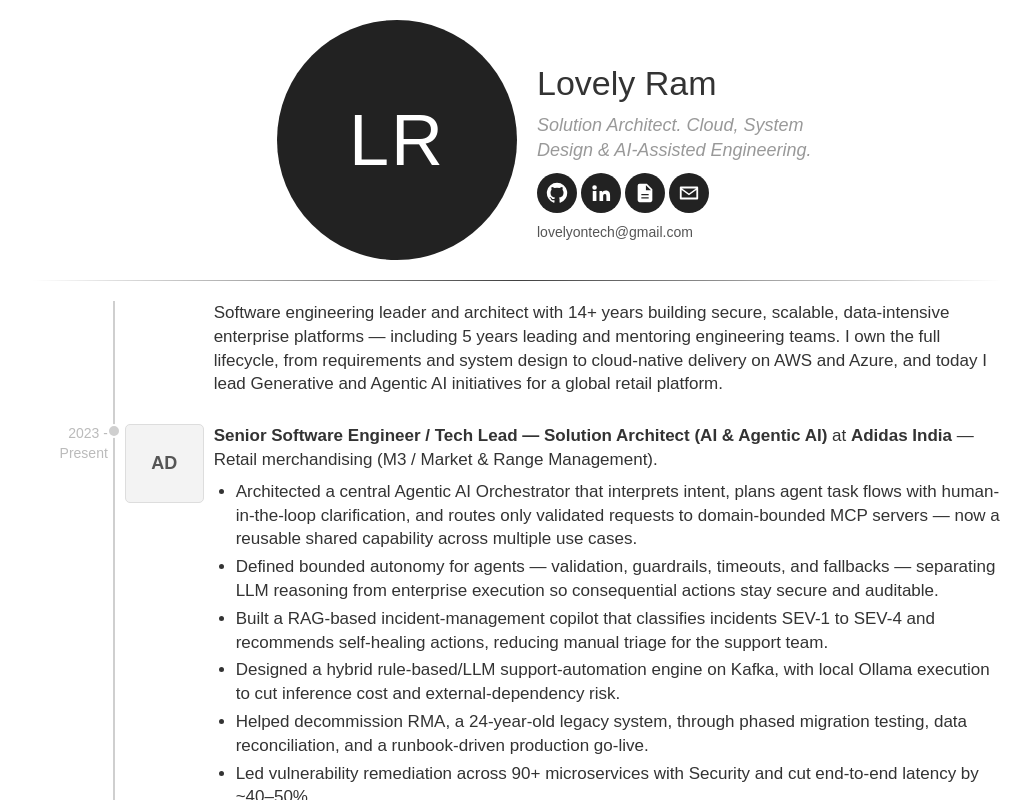
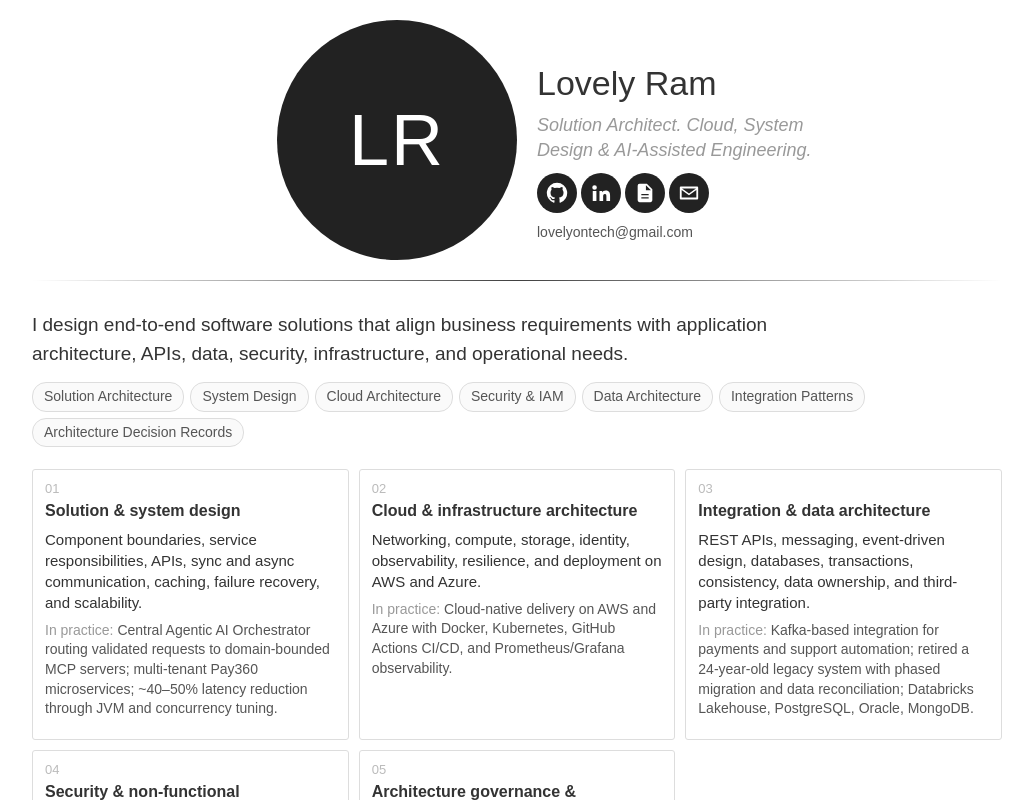
Before and after one commit to lovelyontech-crypto/dev-portfolio-starter, a Next.js app: page / in a window 1280 px wide. Shown: the top 800 px of the page, without its empty margins (123-1156 px from the left). Built offline with nearby package versions, Linux system fonts and the light colour scheme.

Commit message:
Render Solution Architecture section with capability cards

```diff
--- a/app/globals.css
+++ b/app/globals.css
@@ -201,3 +201,19 @@ hr {
   font-size: 14px;
   color: var(--faint);
 }
+
+/* ---------- Solution architecture ---------- */
+#architecture { padding-top: 10px; }
+.arch-statement { font-size: 19px; line-height: 1.5; margin: 0 0 14px; max-width: 760px; }
+.chips { list-style: none; display: flex; flex-wrap: wrap; gap: 6px; padding: 0; margin: 0 0 22px; }
+.chips li {
+  font-size: 14px;
+  border: 1px solid var(--card-border);
+  border-radius: 14px;
+  padding: 4px 11px;
+  color: var(--soft);
+  background: #fafafa;
+}
+.card-num { display: block; font-size: 13px; color: var(--faint); margin-bottom: 2px; }
+.card .evidence { font-size: 14px; color: var(--soft); }
+.card .evidence .label { color: var(--muted); }
--- a/app/page.tsx
+++ b/app/page.tsx
@@ -1,4 +1,4 @@
-import { profile, links, experience, projects, skillGroups, domains, credentials, events } from "@/lib/site-data";
+import { profile, links, architecture, experience, projects, skillGroups, domains, credentials, events } from "@/lib/site-data";
 
 function initials(company: string) {
   return company.replace(/[^A-Za-z]/g, "").slice(0, 2).toUpperCase();
@@ -29,6 +29,26 @@ export default function Home() {
           <div id="demail">{links.email}</div>
         </div>
       </header>
+
+      <hr />
+
+      {/* ---------- Solution architecture ---------- */}
+      <section id="architecture" aria-label="Solution architecture">
+        <p className="arch-statement">{architecture.statement}</p>
+        <ul className="chips" aria-label="Core capabilities">
+          {architecture.capabilities.map((c) => <li key={c}>{c}</li>)}
+        </ul>
+        <div className="row cards">
+          {architecture.areas.map((a, i) => (
+            <div className="card" key={a.name}>
+              <span className="card-num">{String(i + 1).padStart(2, "0")}</span>
+              <b>{a.name}</b>
+              <p>{a.summary}</p>
+              <p className="evidence"><span className="label">In practice:</span> {a.evidence}</p>
+            </div>
+          ))}
+        </div>
+      </section>
 
       <hr />
 
```
